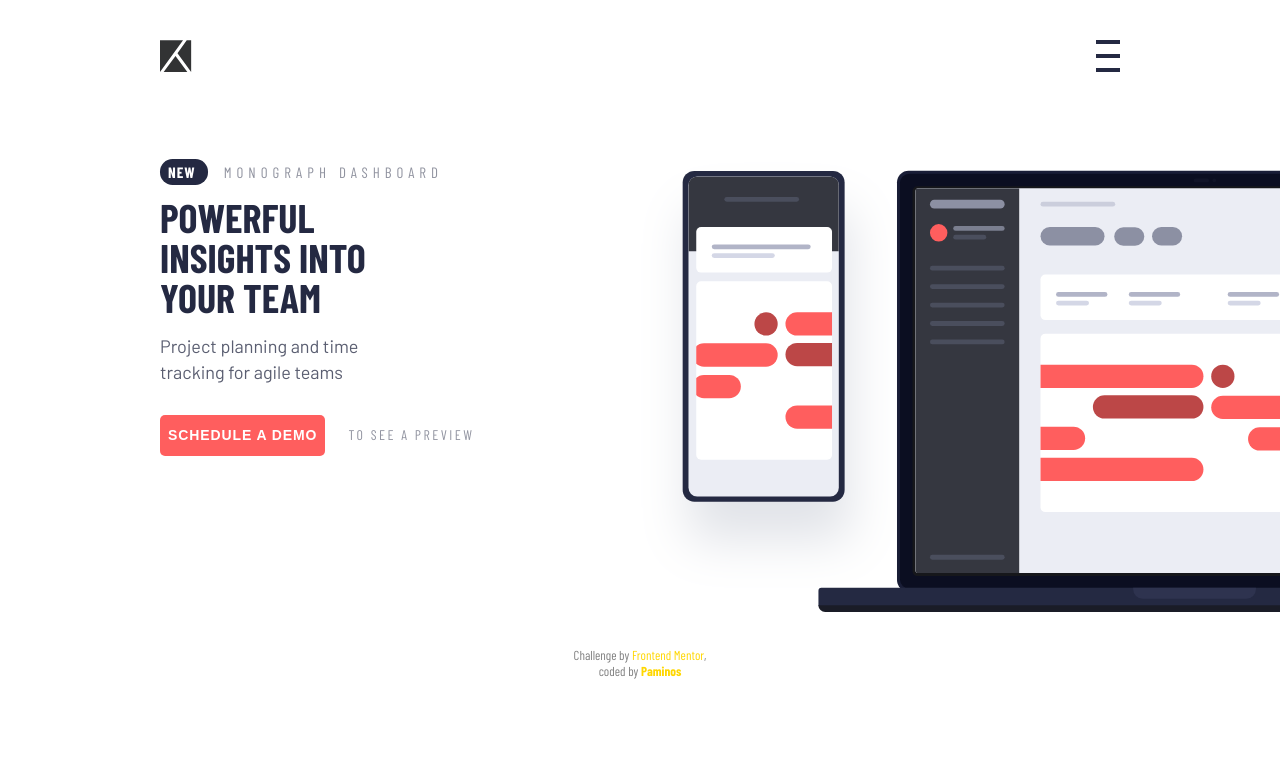
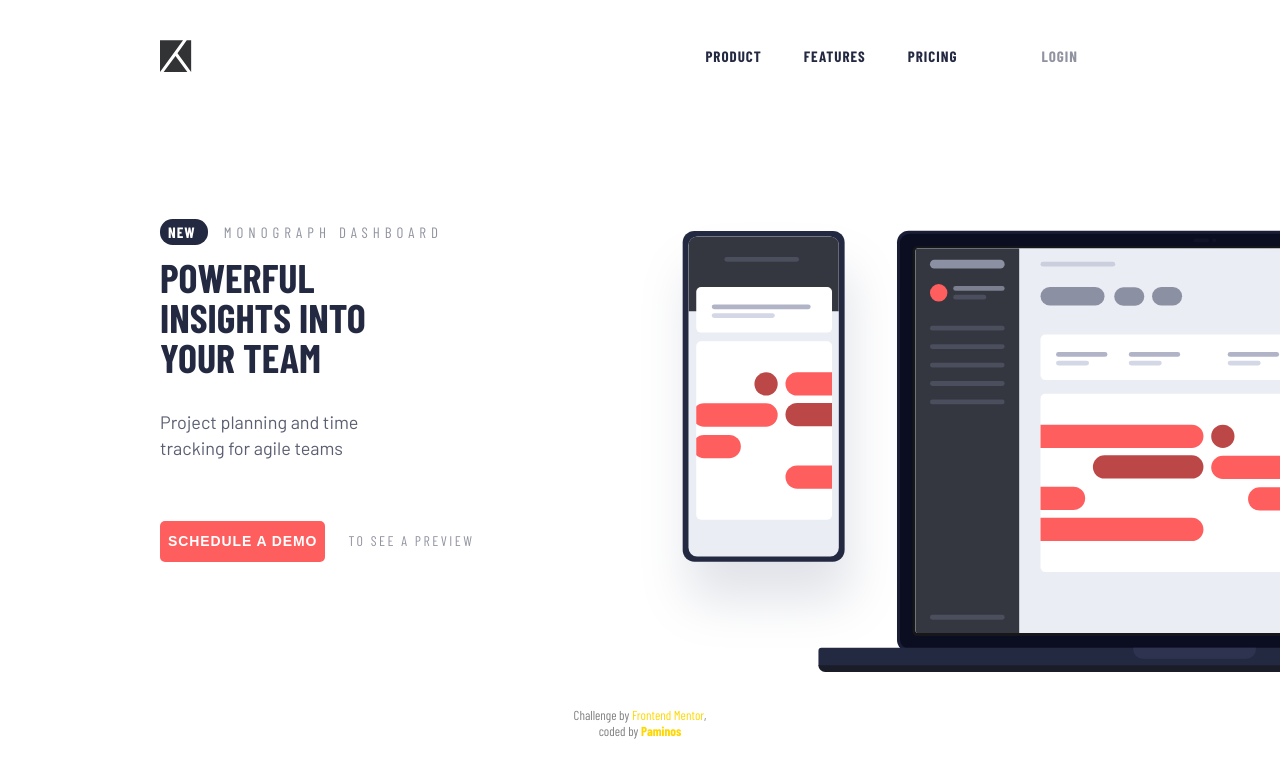
Before and after one commit to epalex/project-tracking-intro-component, a plain HTML site: page index.html in a window 1280 px wide. Shown: the top 776 px of the page. Drawn offline with nearby package versions, Linux system fonts and the light colour scheme.

Commit message:
desktop version is ready

```diff
--- a/index.html
+++ b/index.html
@@ -20,7 +20,15 @@
 
         <header>
             <img src="./images/logo.svg" alt="logo-image">
-            <img src="./images/icon-hamburger.svg" alt="icon-hamburger">
+            <img src="./images/icon-hamburger.svg" alt="icon-hamburger" class="hamburger">
+            <nav>
+                <ul class="nav-container">
+                    <li class="nav-item">PRODUCT</li>
+                    <li class="nav-item">FEATURES</li>
+                    <li class="nav-item">PRICING</li>
+                    <li class="nav-item login">LOGIN</li>
+                </ul>
+            </nav>
         </header>
 
         <section class="illustration-and-insights">
--- a/styles.css
+++ b/styles.css
@@ -17,6 +17,10 @@ header {
   margin-top: 40px;
   display: flex;
   justify-content: space-between;
+}
+
+header nav {
+  display: none;
 }
 
 .illustration {
@@ -137,7 +141,7 @@ footer {
   }
 
   .illustration-and-insights {
-    margin-top: 90px;
+    margin-top: 150px;
     display: flex;
     flex-direction: row-reverse;
     justify-content: space-evenly;
@@ -145,9 +149,48 @@ footer {
 
   h1 {
     width: 60%;
+    margin-bottom: 32px;
   }
 
   .agile {
     width: 50%;
+    margin-bottom: 60px;
+  }
+
+  .hamburger {
+    display: none;
+  }
+
+  header nav {
+    display: flex;
+    align-items: center;
+  }
+
+  .nav-container {
+    display: flex;
+  }
+
+  ul {
+    list-style: none;
+  }
+
+  .nav-item {
+    color: #242942;
+    font-style: normal;
+    font-weight: bold;
+    font-size: 15px;
+    line-height: 18px;
+    letter-spacing: 1px;
+    margin-right: 42px;
+  }
+
+  .login {
+    opacity: 0.5;
+    margin-left: 42px;
+  }
+
+  .nav-item:hover {
+    cursor: pointer;
+    text-decoration: underline;
   }
 }
```
